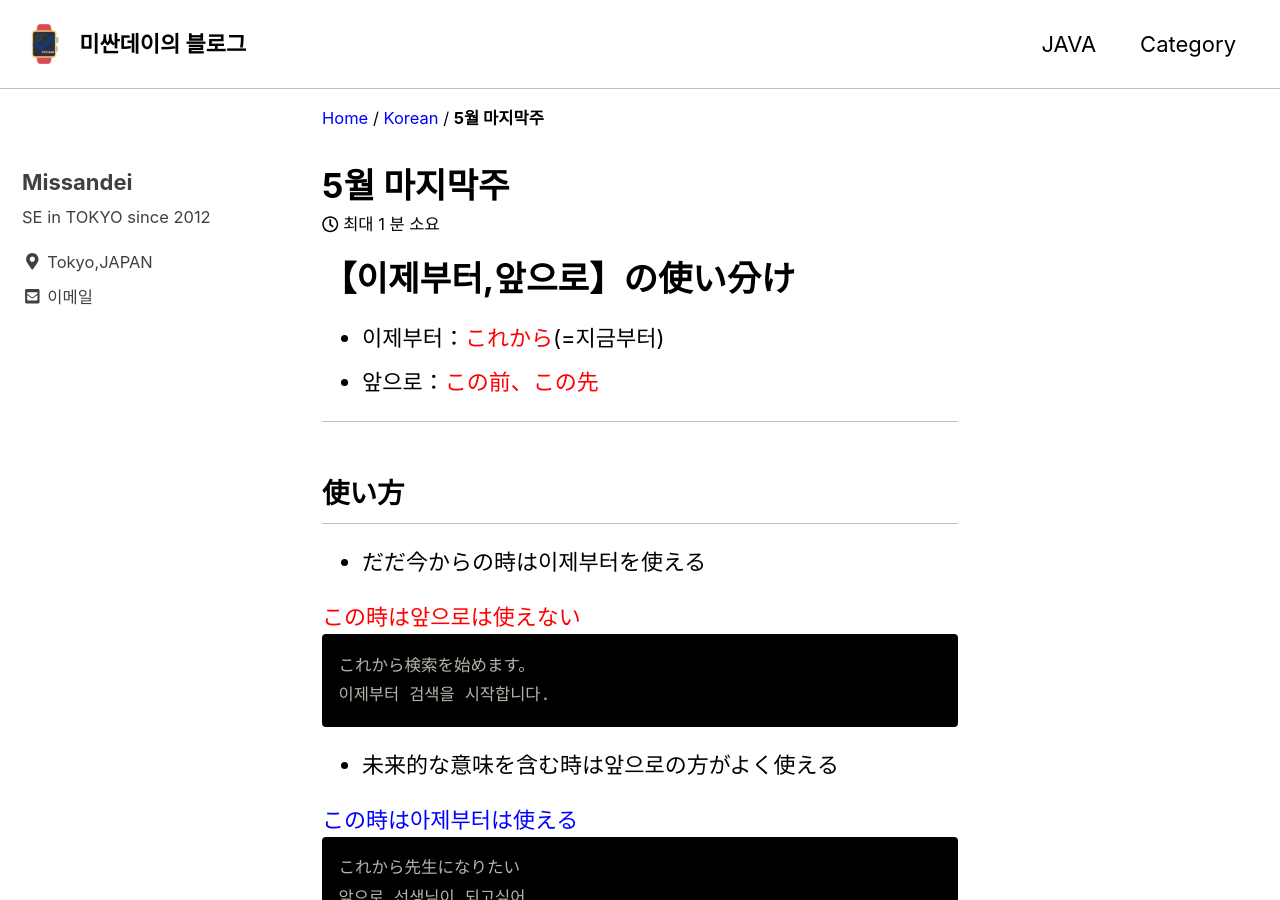
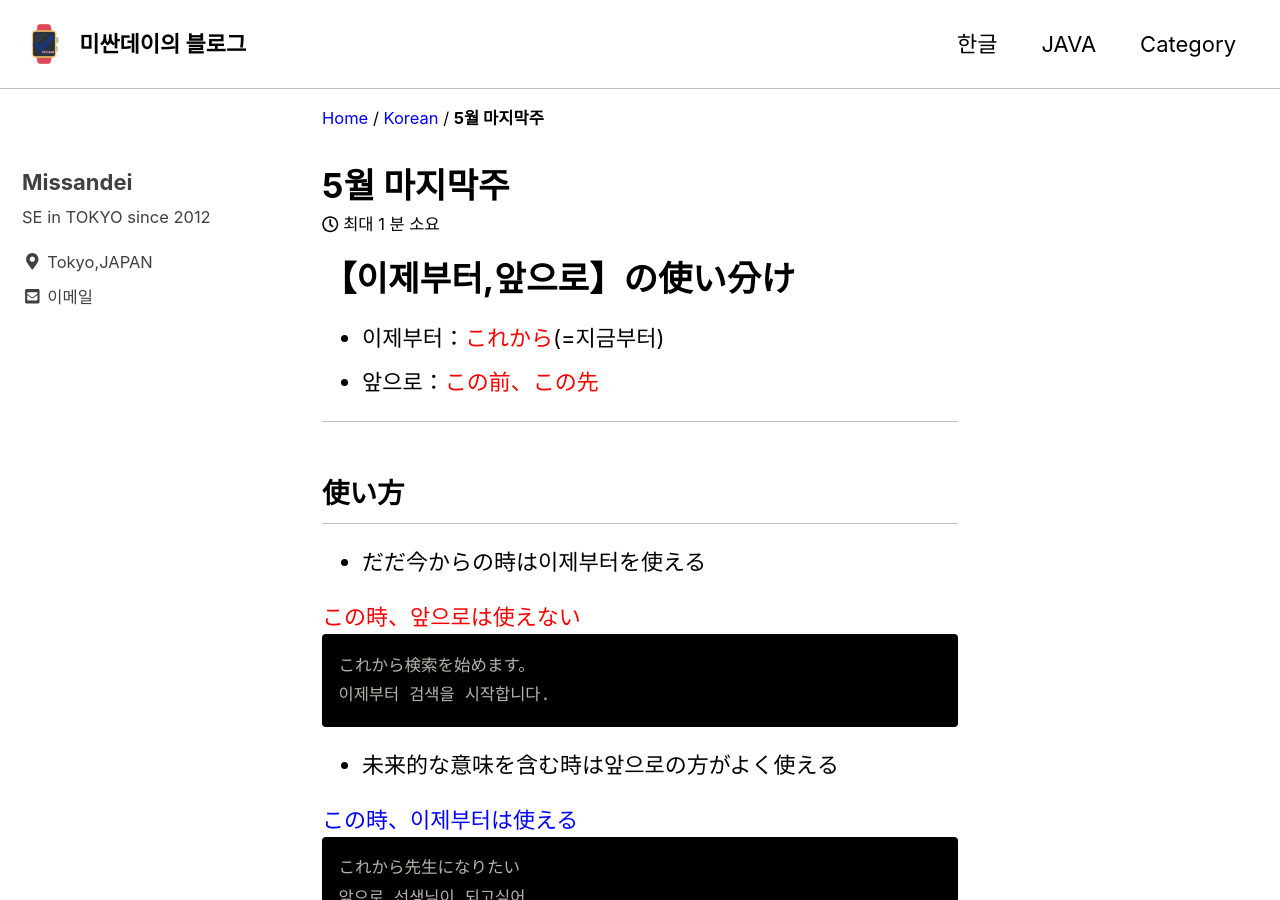
Before and after one commit to ijnk2553/ijnk2553.github.io, a Jekyll site: the page built from _posts/2021-05-29-korean-May_29.md, in a window 1280 px wide and 900 px high. Built offline with Jekyll 4.4.1, drawn with Linux system fonts in a browser that asks for light colours; cached includes are drawn as plain includes; comment, search, counter and statistics services are not loaded.

Commit message:
post0529

````diff
--- a/_data/navigation.yml
+++ b/_data/navigation.yml
@@ -1,5 +1,7 @@
 # main links
 main:
+  - title: "한글"
+    url: /categories/#korean
   - title: "JAVA"
     url: /categories/#java
   - title: "Category"
--- a/_posts/2021-05-29-korean-May_29.md
+++ b/_posts/2021-05-29-korean-May_29.md
@@ -16,7 +16,7 @@ tags: [이제부터, 앞으로]
 ## 使い方
 
 * だだ今からの時は이제부터を使える
-<font color="red">この時は앞으로は使えない</font>
+<font color="red">この時、앞으로は使えない</font>
 
 ```
 これから検索を始めます。
@@ -24,7 +24,7 @@ tags: [이제부터, 앞으로]
 ```
 
 * 未来的な意味を含む時は앞으로の方がよく使える
-<font color="blue">この時は아제부터は使える</font>
+<font color="blue">この時、이제부터は使える</font>
 
 ```
 これから先生になりたい
````
